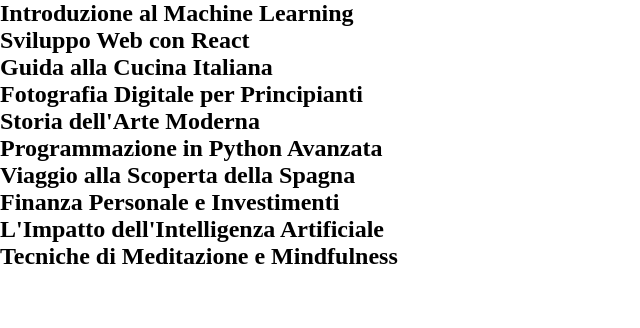
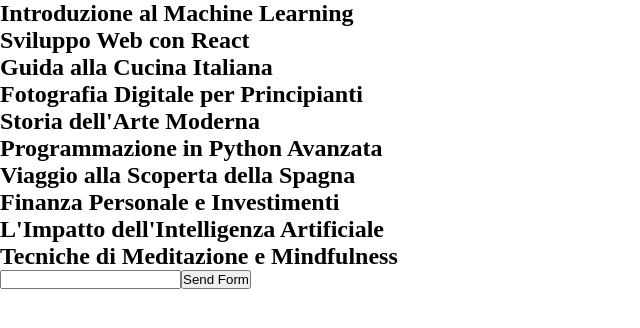
Before and after one commit to simoneburrai/react-form, a React (Vite) app: page / in a window 1280 px wide. Shown: the top 328 px of the page, without its empty margins (0-640 px from the left). Built offline with nearby package versions, Linux system fonts and the light colour scheme.

Commit message:
feat: created form element and input, with button, problem with id of the new object

```diff
--- a/src/App.jsx
+++ b/src/App.jsx
@@ -4,7 +4,7 @@
 
   return (
     <>
-      <Main articles={blogArticles} />
+      <Main initialArticles={blogArticles} />
     </>
   )
 }
--- a/src/components/Main.jsx
+++ b/src/components/Main.jsx
@@ -1,16 +1,47 @@
+import { useState } from "react";
 import Article from "./Article";
 
-function Main({ articles }) {
+function Main({ initialArticles }) {
+
+    const [articles, setArticles] = useState(initialArticles);
+    const [inputTitle, setInputTitle] = useState("");
+
+    const handleInputEvent = (e) => {
+        setInputTitle(e.target.value);
+    }
+
+    const onSubmitFun = (event) => {
+        event.preventDefault();
+        let newId;
+        if (articles.length > 0) {
+            const lastArticle = articles[articles.length - 1];
+            newId = lastArticle.id + 1;
+        } else { newId = 1 };
+        console.log(articles)
+        const newArticle = {
+            id: newId,
+            title: inputTitle,
+            description: "",
+        };
+        setArticles([...articles, newArticle]);
+
+    }
+
+
+
     return <main>
 
         <div className="article-container">
-            {articles.map(article => <Article title={article.title} key={article.id} />)}
+            {articles.map(article =>
+                <Article title={article.title} key={article.id} />)}
         </div>
-
         <div className="form-container">
-
+            <form onSubmit={onSubmitFun}>
+                {inputTitle}
+                <input type="text" value={inputTitle} onChange={handleInputEvent} />
+                <button >Send Form</button>
+            </form>
         </div>
-
     </main>
 
 }
```
